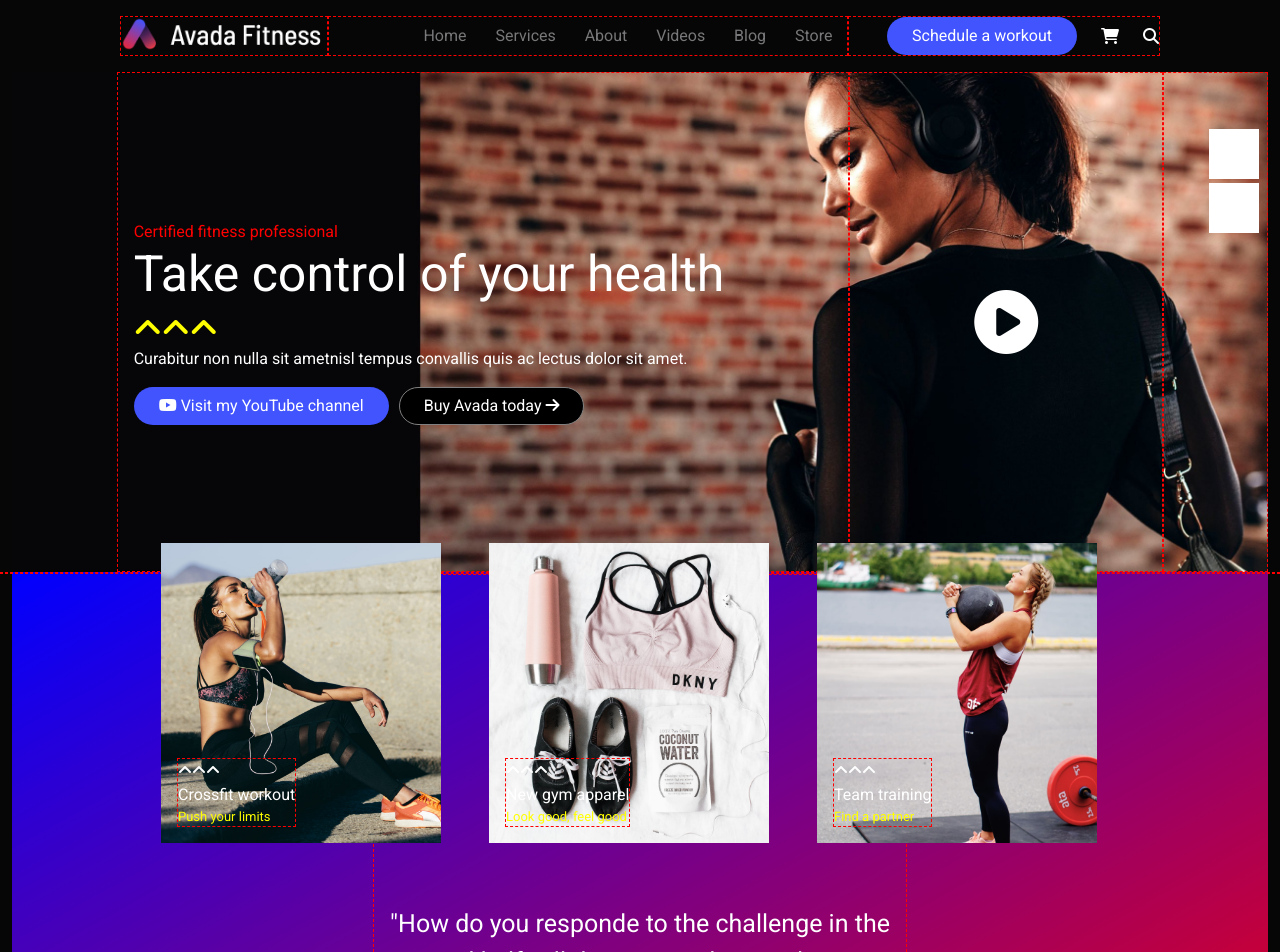
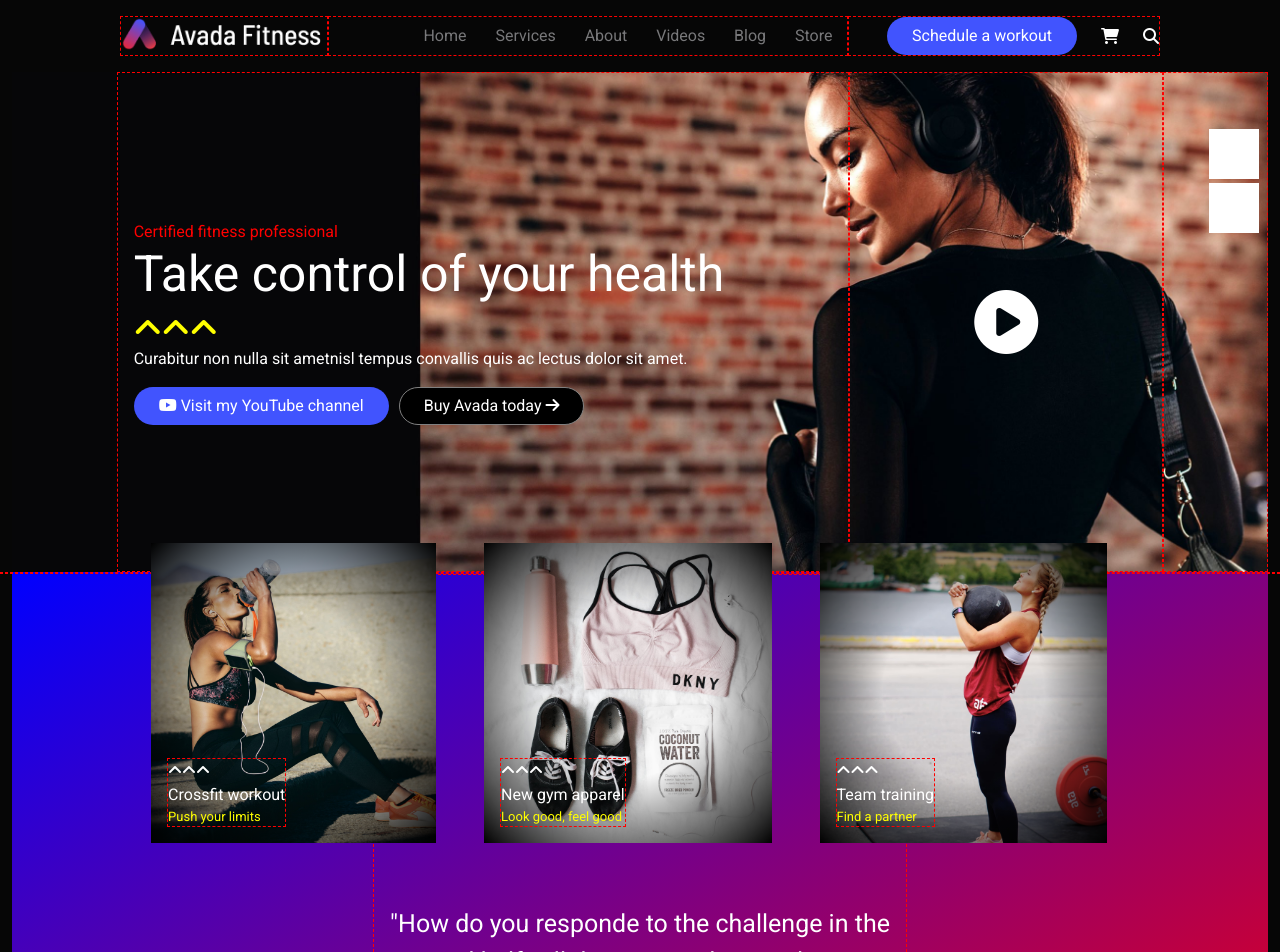
Before and after one commit to Pulcioo/proj-html-vuejs, a Vue app: page / in a window 1280 px wide. Shown: the top 952 px of the page. Built offline with nearby package versions, Linux system fonts and the light colour scheme.

Commit message:
completato main

```diff
--- a/src/App.vue
+++ b/src/App.vue
@@ -96,17 +96,17 @@ export default {
       ],
       articles: [
         {
-          url: "video2-2x.jpg",
+          url: "blog4-2x.jpg",
           title: "The best proteine shake",
           message: "By Admin | November 26th, 2019 | Gym",
         },
         {
-          url: "video7-2x.jpg",
+          url: "blog3-2x.jpg",
           title: "Ultimate cardio workout",
           message: "By Admin | November 26th, 2019 | Gym",
         },
         {
-          url: "video9-2x.jpg",
+          url: "blog1-2x.jpg",
           title: "New juices available now",
           message: "By Admin | November 26th, 2019 | Gym",
         },
--- a/src/components/ArticleItem.vue
+++ b/src/components/ArticleItem.vue
@@ -24,7 +24,7 @@ export default {
 <style scoped lang="scss">
 #video {
   height: 200px;
-  width: 300px;
+  width: 100%;
   border-radius: 5px;
   border-bottom-right-radius: 25px;
 }
--- a/src/components/CardItem.vue
+++ b/src/components/CardItem.vue
@@ -5,7 +5,10 @@
       :key="index"
       class="d-flex align-items-end m-4"
     >
-      <img :src="'images/' + item.url" alt="cover" id="cover" />
+      <div class="wrapper">
+        <div class="overlay"></div>
+        <img :src="'images/' + item.url" alt="cover" id="cover" />
+      </div>
       <div class="d-flex flex-column m-3 info">
         <span
           ><i class="fa-solid fa-angle-up"></i
@@ -29,9 +32,26 @@ export default {
 </script>
 
 <style scoped lang="scss">
+.wrapper {
+  position: relative;
+
+  .overlay {
+    position: absolute;
+    top: 0;
+    left: 0;
+    width: 100%;
+    height: 300px;
+    background-image: radial-gradient(
+      ellipse,
+      rgba(0, 0, 0, 0) 40%,
+      rgba(0, 0, 0, 1)
+    );
+  }
+}
+
 #cover {
   height: 300px;
-  width: 280px;
+  width: 100%;
 }
 
 .info {
--- a/src/components/JumbotronComponent.vue
+++ b/src/components/JumbotronComponent.vue
@@ -27,9 +27,6 @@
 <script>
 export default {
   name: "JumbotronComponent",
-  props: {
-    jumboUrl: Array,
-  },
 };
 </script>
 
--- a/src/components/MainComponent.vue
+++ b/src/components/MainComponent.vue
@@ -8,6 +8,7 @@
     <ArticlesComponent :articles="articles" />
     <JumbotronComponent />
     <FitnessComponent :clubs="clubs" />
+    <SecondJumbotron />
   </div>
 </template>
 
@@ -20,6 +21,7 @@ import InfoComponent from "@/components/InfoComponent.vue";
 import ArticlesComponent from "@/components/ArticlesComponent.vue";
 import JumbotronComponent from "@/components/JumbotronComponent.vue";
 import FitnessComponent from "@/components/FitnessComponent.vue";
+import SecondJumbotron from "@/components/SecondJumbotron.vue";
 
 export default {
   name: "MainComponent",
@@ -32,6 +34,7 @@ export default {
     ArticlesComponent,
     JumbotronComponent,
     FitnessComponent,
+    SecondJumbotron,
   },
   props: {
     cards: Array,
--- /dev/null
+++ b/src/components/SecondJumbotron.vue
@@ -0,0 +1,53 @@
+<template>
+  <div class="container-fluid">
+    <div class="row">
+      <div class="col">
+        <div class="block w-100 h-100">
+          <div
+            class="
+              content
+              d-flex
+              flex-column
+              justify-content-center
+              align-items-center
+            "
+          >
+            <i class="fa-solid fa-circle-play fa-4x p-3"></i>
+            <h2>Crossfit workout of the day</h2>
+            <h3 class="yellow">November 15th, 2019</h3>
+            <span>View all videos <i class="fa-solid fa-arrow-right"></i></span>
+          </div>
+        </div>
+      </div>
+    </div>
+  </div>
+</template>
+
+<script>
+export default {
+  name: "SecondJumbotron",
+};
+</script>
+
+<style scoped lang="scss">
+.row {
+  height: 500px;
+
+  .block {
+    position: relative;
+    background: url(@/assets/banner14-2x.jpg);
+    background-size: cover;
+
+    .content {
+      position: absolute;
+      top: 0;
+      left: 0;
+      right: 0;
+      bottom: 0;
+      background: linear-gradient(to left top, red, blue);
+      opacity: 0.7;
+      padding: 10px;
+    }
+  }
+}
+</style>
--- a/src/components/VideoItem.vue
+++ b/src/components/VideoItem.vue
@@ -22,7 +22,7 @@ export default {
 <style scoped lang="scss">
 #video {
   height: 200px;
-  width: 300px;
+  width: 100%;
   border-radius: 5px;
   border-bottom-right-radius: 25px;
 }
```
